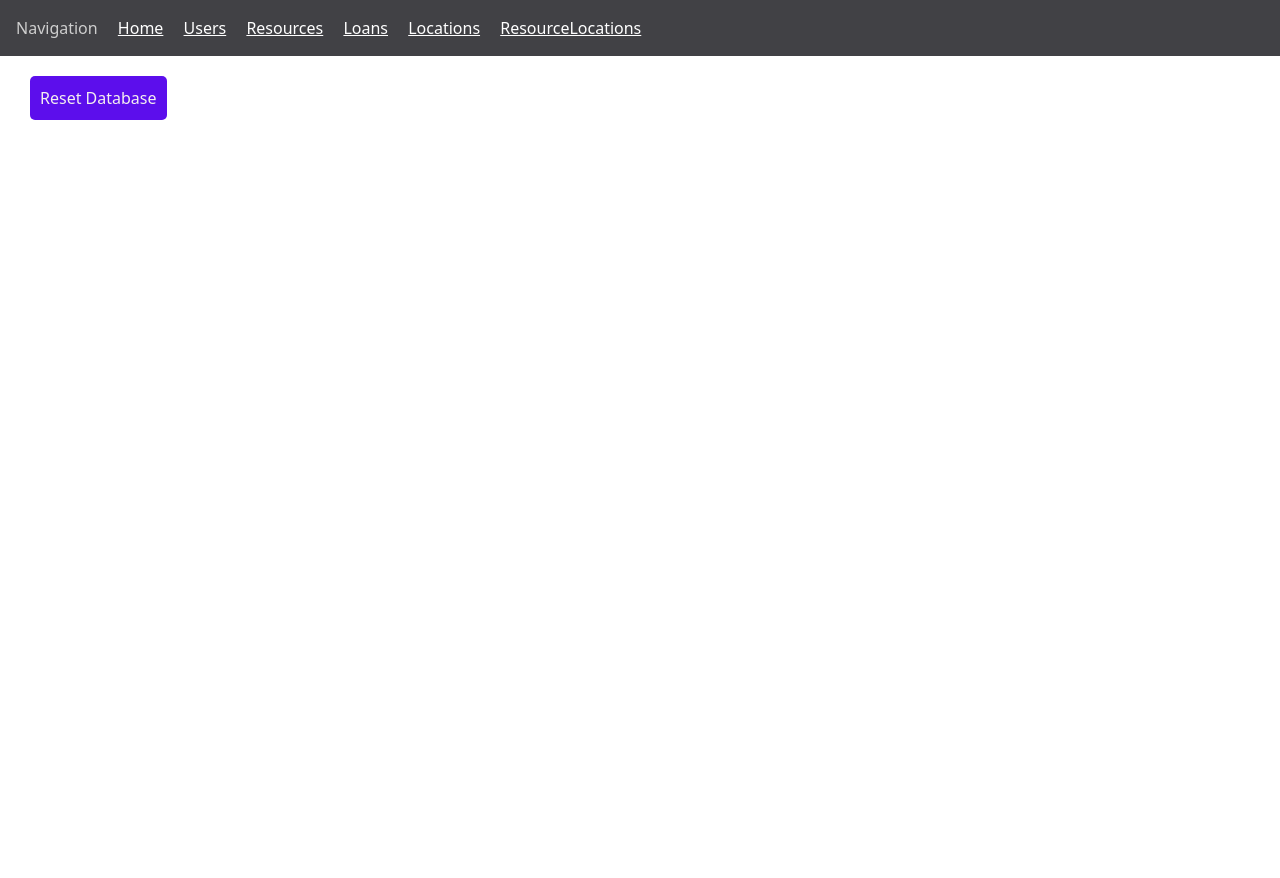
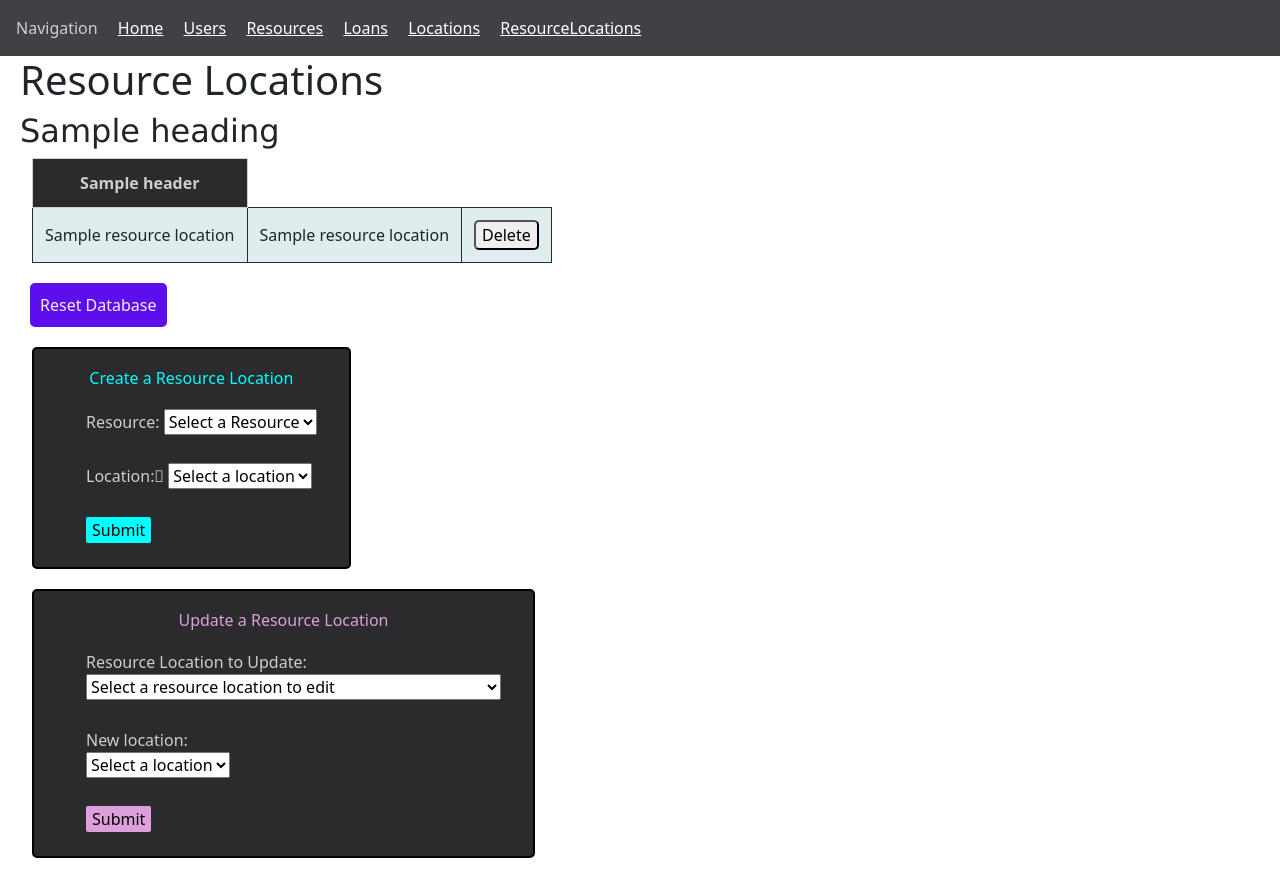
Before and after one commit to julie-anz/cs340_portfolio, a Flask app: template templates/resourceLocations.j2 in a window 1280 px wide. Before the commit the page ends 120 px from the top, so only its background shows below. Run offline with Flask 3, Linux system fonts and the light colour scheme; the template is opened without the code that fills it: most values are stand-ins (such as "Sample title", 1, 10 or a date in 2020).

Commit message:
Update resourceLocations.j2

```diff
--- a/templates/resourceLocations.j2
+++ b/templates/resourceLocations.j2
@@ -1,7 +1,7 @@
 <!-- Code on this page adapted from bsg-people.j2 in the cs340 materials here: https://canvas.oregonstate.edu/courses/2017561/pages/exploration-web-application-technology-2?module_item_id=25645131 -->
 
 {% extends "main.j2" %}
-{% block content %}
+{% block db_table %}
 
 <h1> Resource Locations</h1>
 
@@ -39,13 +39,57 @@
         {% endfor %}
     </tbody>
 </table>
+{% endblock %}
+
+{% block reset %}
+{{ super() }}
+{% endblock %}
+
+{% block forms %}
+{# INSERT form #}
+<div class="create-form">
+    <h6>Create a Resource Location</h6>
+    <form class="cuForm" id="create_resourceLocation_form" action="/create", method="POST">
+        <input type="hidden" name="table" value="resourceLocations">
+
+        <label for="create_resource">Resource: </label>
+        <select name="create_resource" id="create_resource" required>
+            <option value="NULL" selected>Select a Resource</option>
+            {% for resource in resources %}
+            <option value="{{resource.id}}" required>
+                {{resource.name}}
+            </option>
+            {% endfor %}
+        </select>
+
+        <br>
+        <br>
+
+        <label for="create_location">Location:&#20; </label>
+        <select name="create_location" id="create_location" required>
+            <option value="NULL" selected>Select a location</option>
+            {% for location in locations %}
+            <option value="{{location.id}}" required>
+                {{location.name}}
+            </option>
+            {% endfor %}
+        </select>
+
+        <br>
+        <br>
+
+        <input type="submit" class="submit-btn">
+    </form>
+</div>
 
 {# UPDATE form #}
-<div>
+<div class="update-form">
     <h6>Update a Resource Location</h6>
     <form class="cuForm" id="update_resourceLocation_form" action="/update" method="POST">
         <input type="hidden" name="table" value="resourceLocations">
+
         <label for="update_id">Resource Location to Update: </label>
+        <br>
         <select name="update_id" id="update_resourceLocation_id" required>
             <option value="" disabled selected>Select a resource location to edit</option>
             {% for resourceLocation in resourceLocations %}
@@ -57,10 +101,13 @@
             {% endfor %}
         </select>
 
+        <br>
+        <br>
+
         <label for="update_data">New location: </label>
+        <br>
         <select name="update_data" id="update_location" required>
             <option value="NULL" selected>Select a location</option>
-            <option value="NULL">&lt; None &gt;</option>
             {% for location in locations %}
             <option value="{{location.id}}" required>
                 {{location.name}}
@@ -68,36 +115,10 @@
             {% endfor %}
         </select>
 
-        <input type="submit">
+        <br>
+        <br>
+
+        <input type="submit" class="submit-update">
     </form>
 </div>
-
-{# INSERT form #}
-<h6>Create a Resource Location</h6>
-<form class="cuForm" id="create_resourceLocation_form" action="/create", method="POST">
-    <input type="hidden" name="table" value="resourceLocations">
-    <label for="create_resource">Resource: </label>
-    <select name="create_resource" id="create_resource" required>
-        <option value="NULL" selected>Select a Resource</option>
-        <option value="NULL">&lt; None &gt;</option>
-        {% for resource in resources %}
-        <option value="{{resource.id}}" required>
-            {{resource.name}}
-        </option>
-        {% endfor %}
-    </select>
-
-    <label for="create_location">Location: </label>
-    <select name="create_location" id="create_location" required>
-        <option value="NULL" selected>Select a location</option>
-        <option value="NULL">&lt; None &gt;</option>
-        {% for location in locations %}
-        <option value="{{location.id}}" required>
-            {{location.name}}
-        </option>
-        {% endfor %}
-    </select>
-
-    <input type="submit">
-</form>
 {% endblock %}
```
